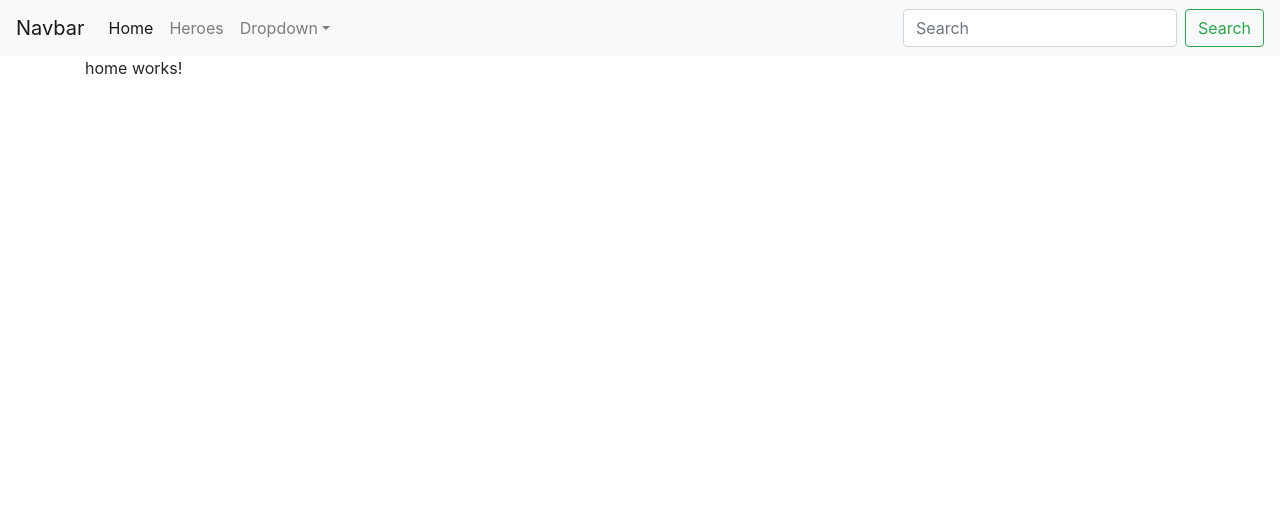
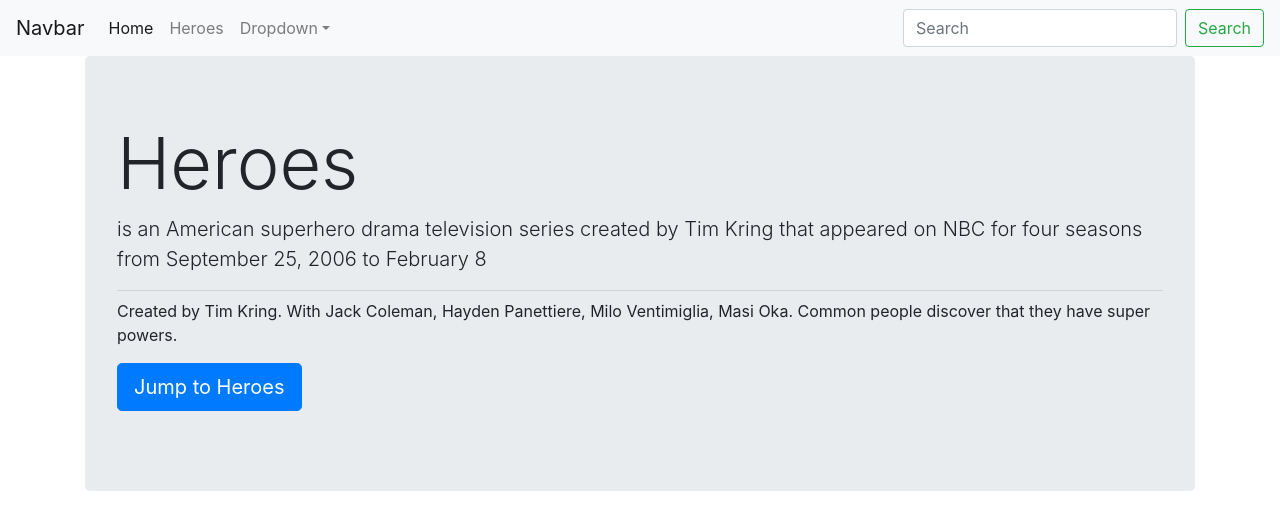
Before and after one commit to petern1953/str-ang-exam-001, an Angular app: page / in a window 1280 px wide. Shown: the top 530 px of the page. Built offline with nearby package versions, Linux system fonts and the light colour scheme.

Commit message:
task five completed

```diff
--- a/src/app/home/home.component.html
+++ b/src/app/home/home.component.html
@@ -1 +1,11 @@
-<p>home works!</p>
+<div class="jumbotron">
+  <h1 class="display-3">Heroes</h1>
+  <p class="lead">is an American superhero drama television series created by Tim Kring that appeared on NBC for four seasons from
+  September 25, 2006 to February 8</p>
+  <hr class="my-2">
+  <p>Created by Tim Kring. With Jack Coleman, Hayden Panettiere, Milo Ventimiglia, Masi Oka. Common people discover that they
+  have super powers.</p>
+  <p class="lead">
+    <a class="btn btn-primary btn-lg" routerLink="/heroes" role="button">Jump to Heroes</a>
+  </p>
+</div>
```
Also changed, not shown: 1 other file (tests, documents, lock files or other folders).
